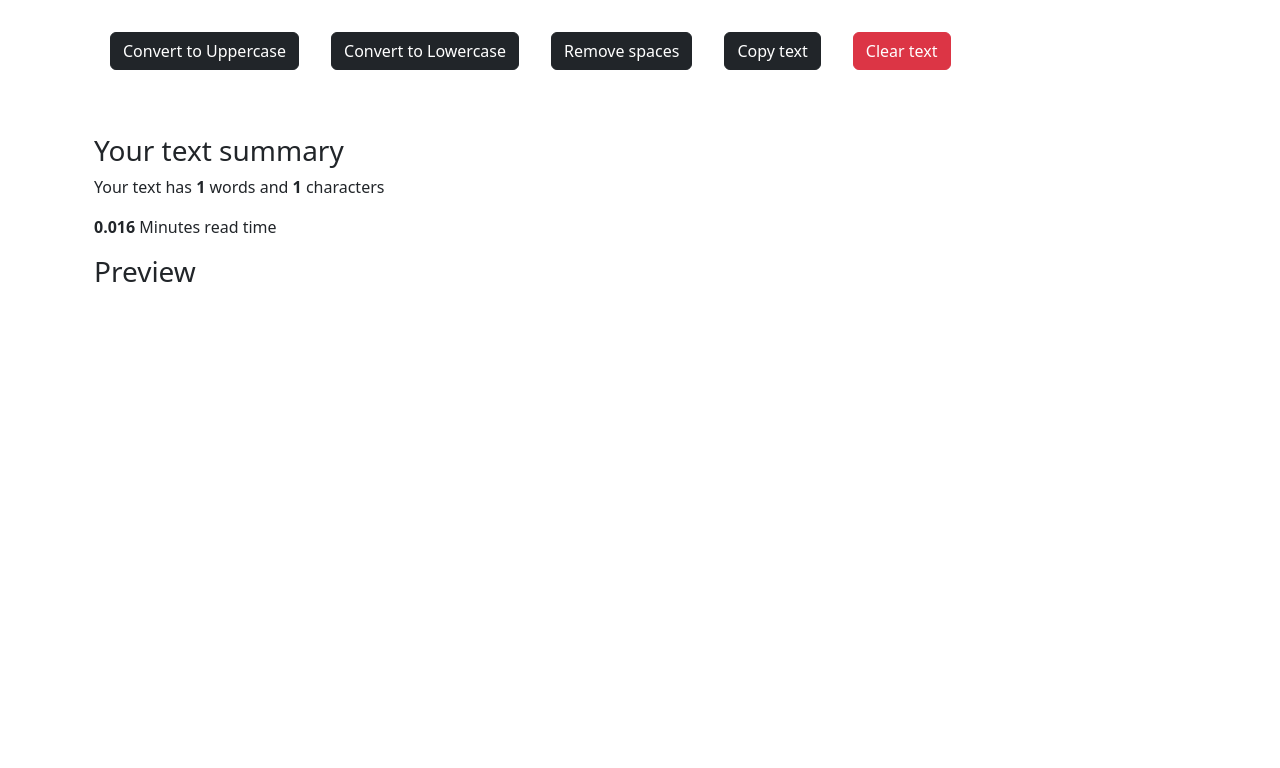
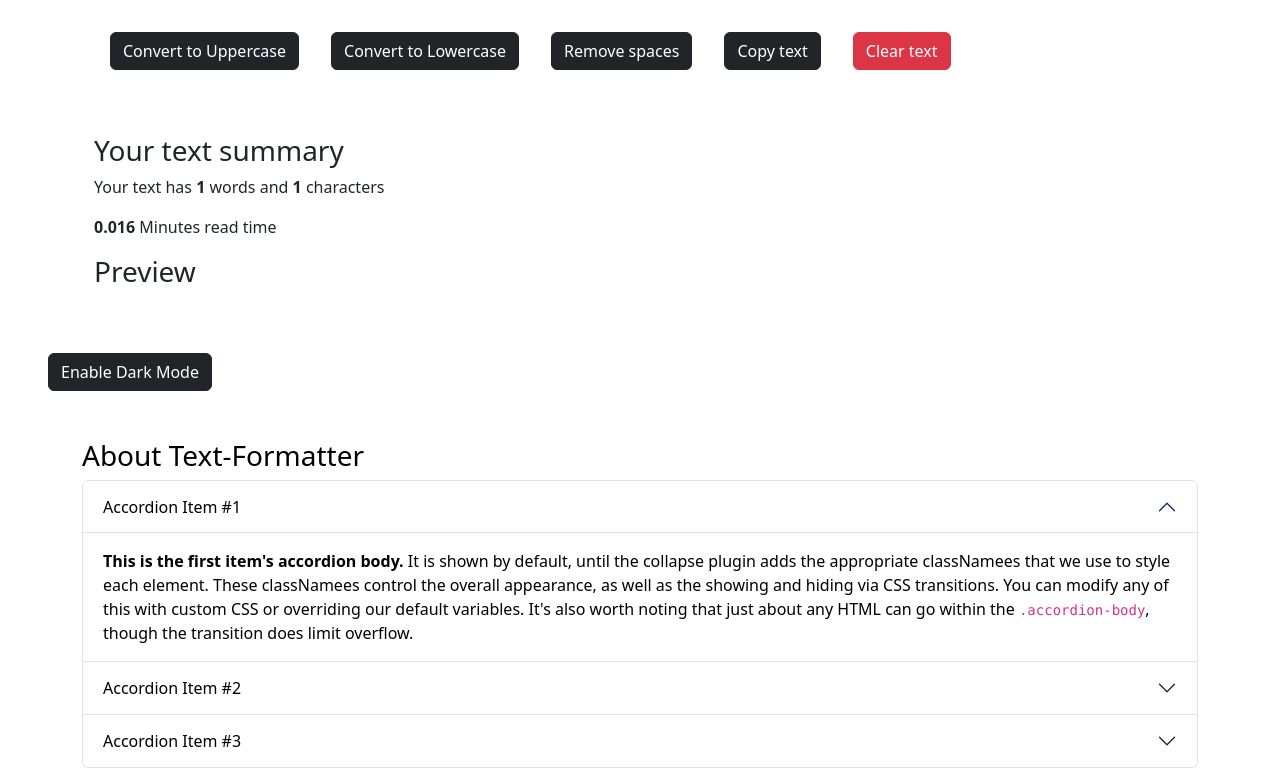
Before and after one commit to MansiRK/Text-formatter, a React (Create React App) app: page / in a window 1280 px wide. Shown: the part 408-1176 px from the top of the page. Before the commit the page ends 800 px from the top, so only its background shows below. Built offline with nearby package versions, Linux system fonts and the light colour scheme.

Commit message:
added about us and dark mode

```diff
--- a/src/App.js
+++ b/src/App.js
@@ -2,6 +2,7 @@
 import "./App.css"
 import Nav from "./components/Nav"
 import Form from './components/Form'
+import About from "./components/About"
 
 function App() {
   return (
@@ -11,6 +12,7 @@
 
          <Form heading= "Enter the text to analyze" />
       </div>
+      <About/>
 
     </div>
   )
--- /dev/null
+++ b/src/components/About.js
@@ -0,0 +1,144 @@
+import React, { useState } from "react";
+
+function About() {
+
+  const [myStyle, setMyStyle] = useState({
+    color: "black",
+    backgroundColor: "white",
+  });
+
+  const [btnText, setBtnText] = useState("Enable Dark Mode")
+
+  const toggleStyle = () => {
+    if(myStyle.color === "black"){
+      setMyStyle({
+        color: "white",
+        backgroundColor: "black",
+        border: "1px solid white"
+      })
+      setBtnText("Enable Light Mode")
+    }
+
+    else{
+      setMyStyle({
+        color: "black",
+        backgroundColor: "white"
+      })
+      setBtnText("Enable Dark Mode")
+    }
+  }
+
+  return (
+    <>
+    <div>
+        <button className="btn btn-dark m-5" onClick={toggleStyle} >{btnText}</button>
+      </div>
+
+      <div className="container" style={myStyle}>
+        <h3>About Text-Formatter</h3>
+        <div className="accordion" id="accordionExample">
+          <div className="accordion-item">
+            <h2 className="accordion-header">
+              <button
+                className="accordion-button"
+                type="button"
+                style={myStyle}
+                data-bs-toggle="collapse"
+                data-bs-target="#collapseOne"
+                aria-expanded="true"
+                aria-controls="collapseOne"
+              >
+                Accordion Item #1
+              </button>
+            </h2>
+            <div
+              id="collapseOne"
+              className="accordion-collapse collapse show"
+              data-bs-parent="#accordionExample"
+            >
+              <div className="accordion-body" style={myStyle}>
+                <strong>This is the first item's accordion body.</strong> It is
+                shown by default, until the collapse plugin adds the appropriate
+                classNamees that we use to style each element. These classNamees
+                control the overall appearance, as well as the showing and
+                hiding via CSS transitions. You can modify any of this with
+                custom CSS or overriding our default variables. It's also worth
+                noting that just about any HTML can go within the{" "}
+                <code>.accordion-body</code>, though the transition does limit
+                overflow.
+              </div>
+            </div>
+          </div>
+          <div className="accordion-item">
+            <h2 className="accordion-header">
+              <button
+                className="accordion-button collapsed"
+                type="button"
+                style={myStyle}
+                data-bs-toggle="collapse"
+                data-bs-target="#collapseTwo"
+                aria-expanded="false"
+                aria-controls="collapseTwo"
+              >
+                Accordion Item #2
+              </button>
+            </h2>
+            <div
+              id="collapseTwo"
+              className="accordion-collapse collapse"
+              data-bs-parent="#accordionExample"
+            >
+              <div className="accordion-body" style={myStyle}>
+                <strong>This is the second item's accordion body.</strong> It is
+                hidden by default, until the collapse plugin adds the
+                appropriate classNamees that we use to style each element. These
+                classNamees control the overall appearance, as well as the
+                showing and hiding via CSS transitions. You can modify any of
+                this with custom CSS or overriding our default variables. It's
+                also worth noting that just about any HTML can go within the{" "}
+                <code>.accordion-body</code>, though the transition does limit
+                overflow.
+              </div>
+            </div>
+          </div>
+          <div className="accordion-item">
+            <h2 className="accordion-header">
+              <button
+                className="accordion-button collapsed"
+                type="button"
+                style={myStyle}
+                data-bs-toggle="collapse"
+                data-bs-target="#collapseThree"
+                aria-expanded="false"
+                aria-controls="collapseThree"
+              >
+                Accordion Item #3
+              </button>
+            </h2>
+            <div
+              id="collapseThree"
+              className="accordion-collapse collapse"
+              data-bs-parent="#accordionExample"
+            >
+              <div className="accordion-body" style={myStyle}>
+                <strong>This is the third item's accordion body.</strong> It is
+                hidden by default, until the collapse plugin adds the
+                appropriate classNamees that we use to style each element. These
+                classNamees control the overall appearance, as well as the
+                showing and hiding via CSS transitions. You can modify any of
+                this with custom CSS or overriding our default variables. It's
+                also worth noting that just about any HTML can go within the{" "}
+                <code>.accordion-body</code>, though the transition does limit
+                overflow.
+              </div>
+            </div>
+          </div>
+        </div>
+      </div>
+
+
+    </>
+  );
+}
+
+export default About;
--- a/src/components/Form.js
+++ b/src/components/Form.js
@@ -33,7 +33,7 @@
     const handleClear = () => {
       let clearText = ""
       setText(clearText)
-      alert("You cleared the text")
+      alert("You deleted the text")
     }
 
     const handleOnChange = (event) => {
--- a/src/components/Nav.js
+++ b/src/components/Nav.js
@@ -6,14 +6,14 @@
 function Nav(props) {
 
   return (
-  <nav className="navbar navbar-expand-lg navbar-dark bg-dark">
+  <nav className="navbar navbar-dark bg-dark ">
   <div className="container-fluid">
     <a className="navbar-brand" href="/">Text-Formatter</a>
     <button className="navbar-toggler" type="button" data-bs-toggle="collapse" data-bs-target="#navbarText" aria-controls="navbarText" aria-expanded="false" aria-label="Toggle navigation">
       <span className="navbar-toggler-icon"></span>
     </button>
     <div className="collapse navbar-collapse" id="navbarText">
-      <ul className="navbar-nav me-2 mb-2 mb-lg-0 align-items-end">
+      <ul className="navbar-nav me-2 mb-2 mb-lg-0">
         <li className="nav-item">
           <a className="nav-link active" aria-current="page" href="/">{props.home}</a>
         </li>
```
